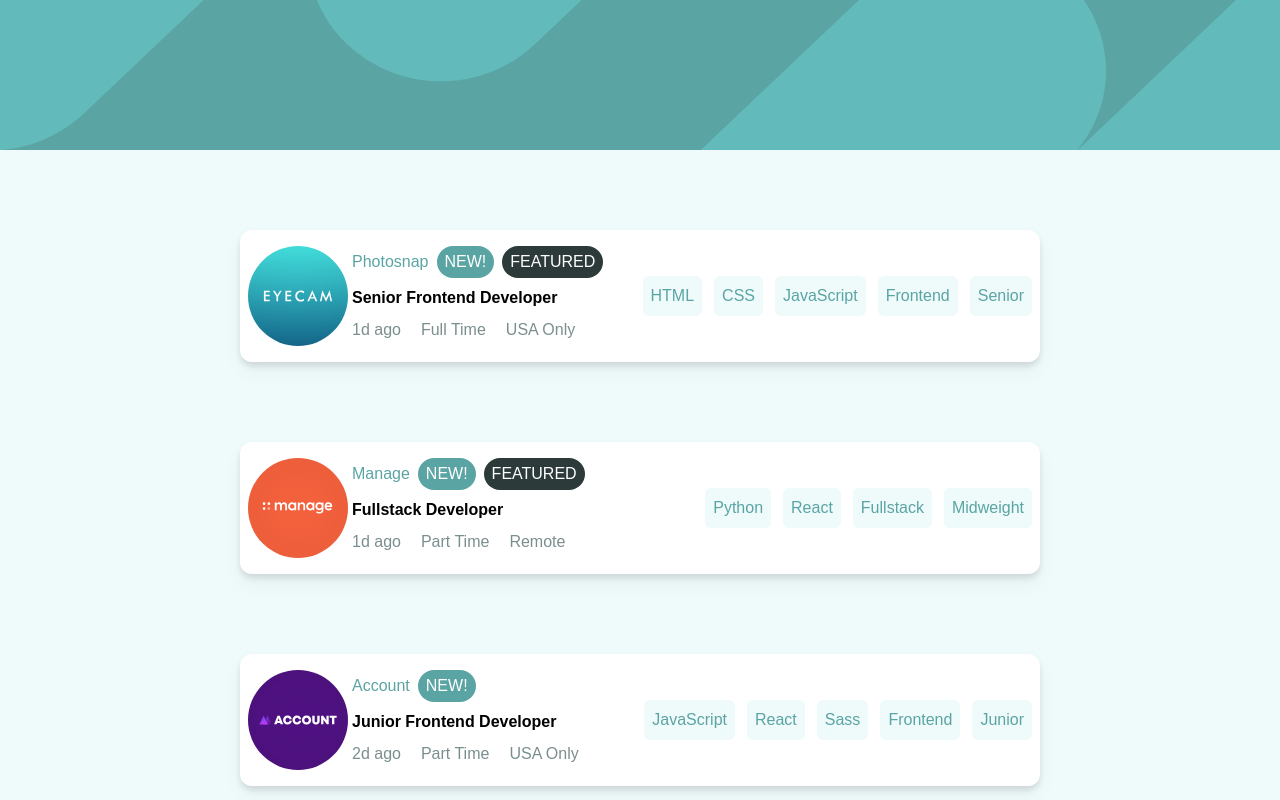
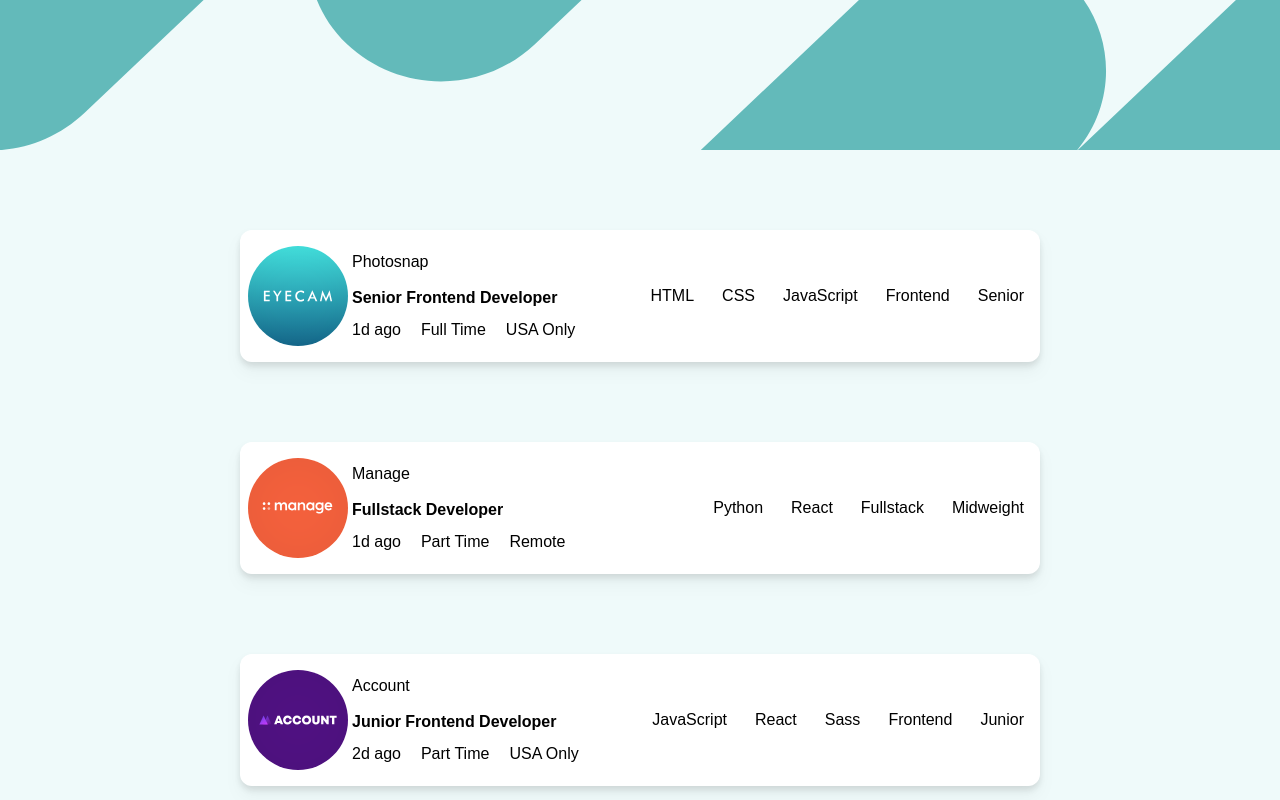
Before and after one commit to LaZy1220/search-board, a React (Create React App) app: page / in a window 1280 px wide. Shown: the top 800 px of the page. Built offline with nearby package versions, Linux system fonts and the light colour scheme.

Commit message:
remove Tailwind and install styled

```diff
--- /dev/null
+++ b/src/components/JobsList.jsx
@@ -0,0 +1,25 @@
+import { Card } from './Card'
+import {useSelector,useDispatch} from 'react-redux'
+import {selectVisiblePositions} from '../store/positions/positions-selector'
+import {selectFilters} from '../store/filters/filters-selector'
+import { addFilter } from '../store/filters/filters-action'
+
+export function JobsList(){
+    const currentFilters = useSelector(selectFilters)
+    const positions =useSelector(state=>selectVisiblePositions(state,currentFilters))
+    const dispatch =useDispatch()
+    const handleAddFilter = (filter)=>{
+        dispatch(addFilter(filter))
+    }
+    return(
+        <>
+            {positions.map(item => (
+              <Card
+            key={item.id}
+            handleAddFilter={handleAddFilter}
+            {...item}
+             />
+            ))}
+        </>
+    )
+}
--- a/tailwind.config.js
+++ b/tailwind.config.js
@@ -7,10 +7,7 @@ module.exports = {
     },
     extend: {
       colors:{
-        lightdarkgray:'hsl(180, 29%, 50%)',
-        lightgray:'hsl(180, 52%, 96%)',
-        darkgray:'hsl(180, 8%, 52%)',
-        verydarkgray:'hsl(180, 14%, 20%)'
+
       },
     },
   },
```
